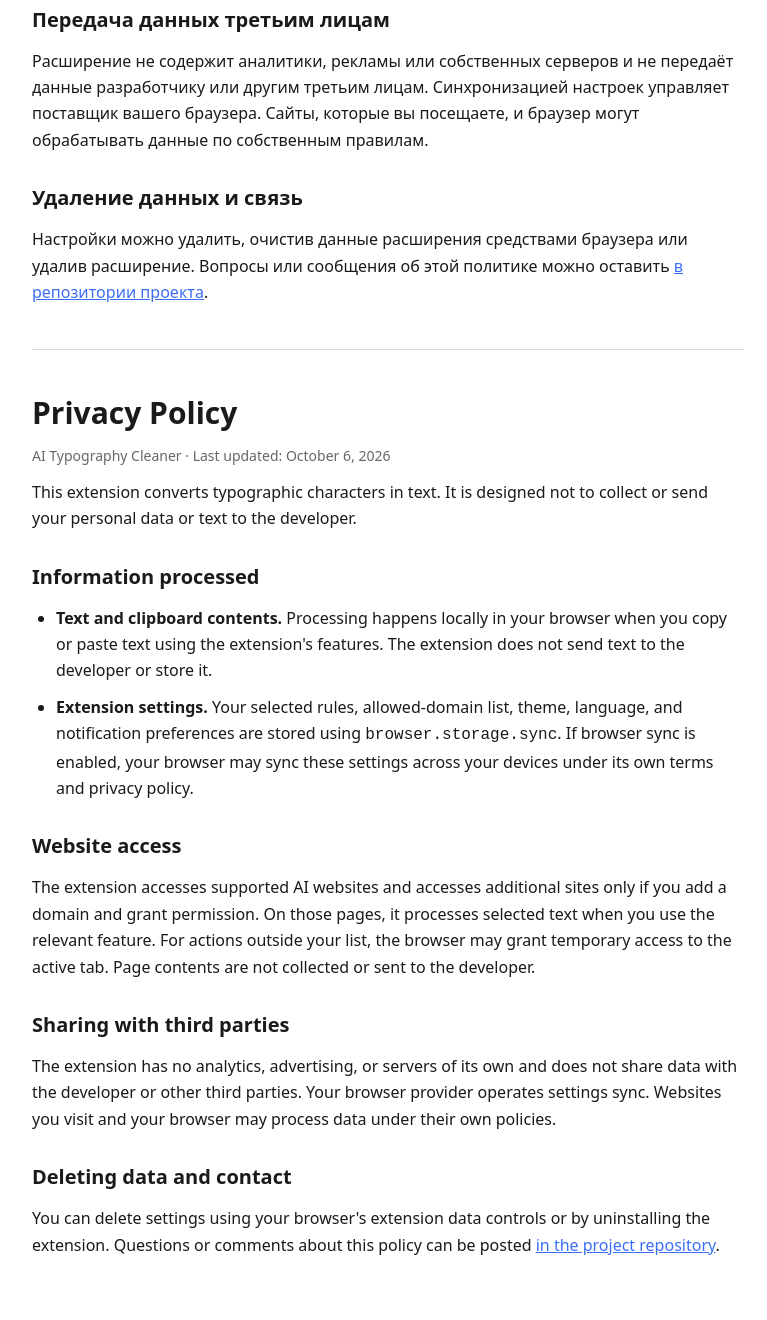
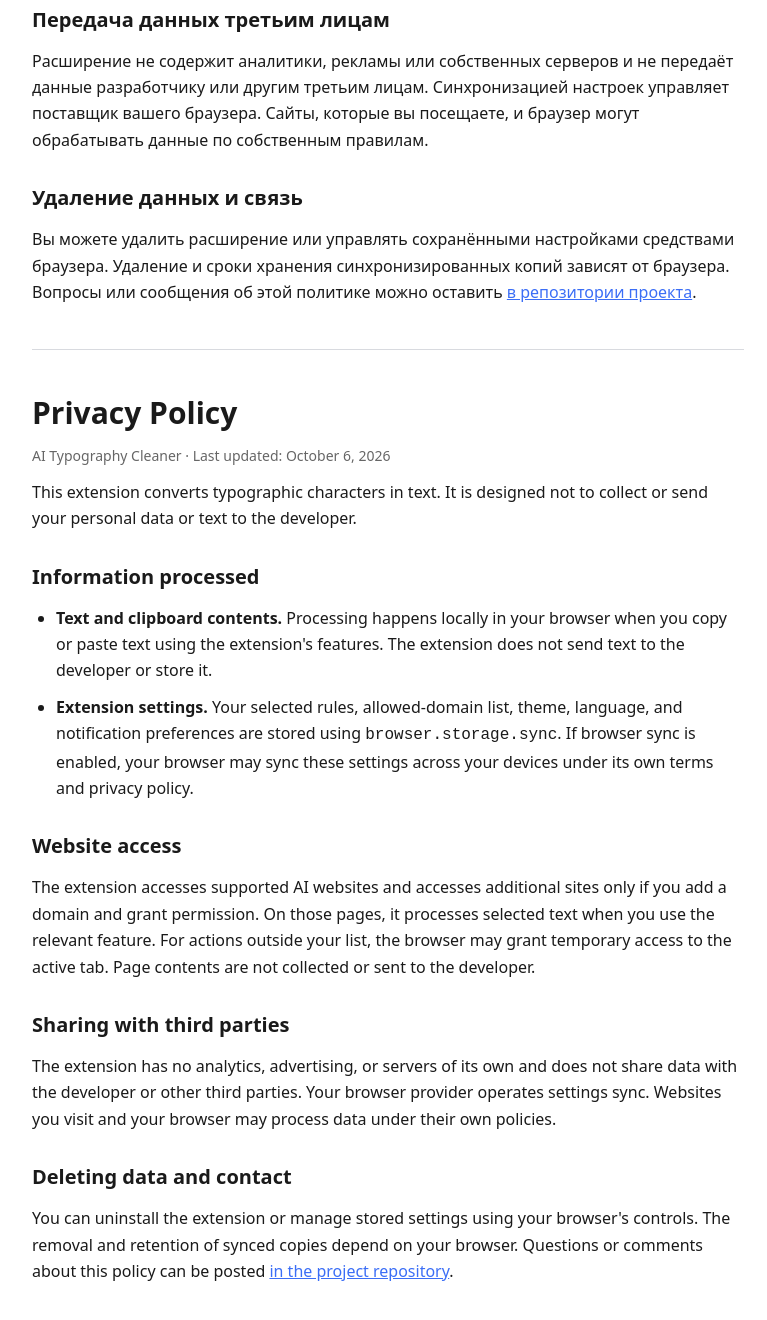
Before and after one commit to MikyViz/AITypographyCleaner, a browser extension: page src/options/privacy-policy.html in a window 1280 px wide. Shown: the part 751-2071 px from the top of the page, without its empty margins (252-1019 px from the left). Drawn offline with Linux system fonts and the light colour scheme.

Commit message:
конфедициальность +

```diff
--- a/src/options/privacy-policy.html
+++ b/src/options/privacy-policy.html
@@ -60,8 +60,9 @@
 
         <h2>Удаление данных и связь</h2>
         <p>
-          Настройки можно удалить, очистив данные расширения средствами браузера или удалив
-          расширение. Вопросы или сообщения об этой политике можно оставить
+          Вы можете удалить расширение или управлять сохранёнными настройками средствами
+          браузера. Удаление и сроки хранения синхронизированных копий зависят от браузера.
+          Вопросы или сообщения об этой политике можно оставить
           <a href="https://github.com/MikyViz/AITypographyCleaner/issues">в репозитории проекта</a>.
         </p>
       </article>
@@ -108,8 +109,9 @@
 
         <h2>Deleting data and contact</h2>
         <p>
-          You can delete settings using your browser's extension data controls or by uninstalling
-          the extension. Questions or comments about this policy can be posted
+          You can uninstall the extension or manage stored settings using your browser's controls.
+          The removal and retention of synced copies depend on your browser. Questions or comments
+          about this policy can be posted
           <a href="https://github.com/MikyViz/AITypographyCleaner/issues">in the project repository</a>.
         </p>
       </article>
```
